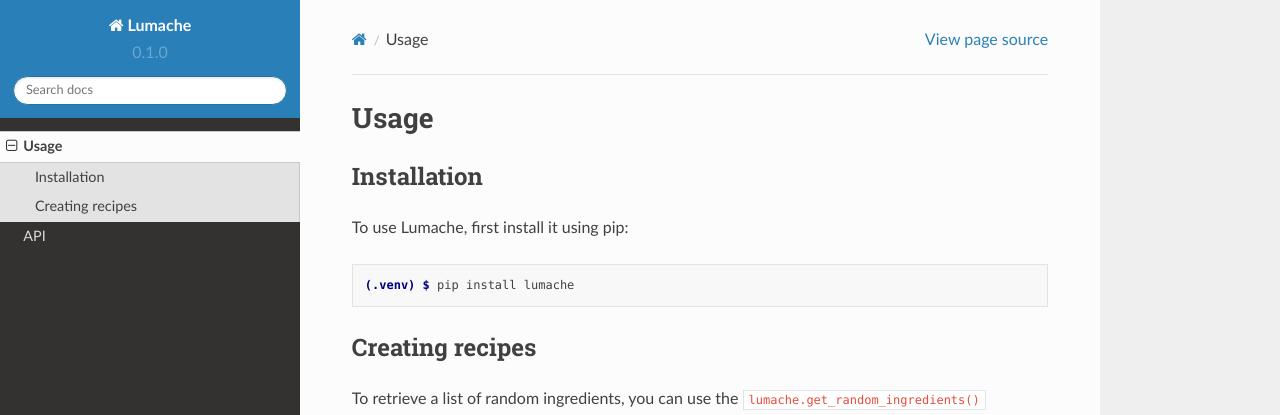
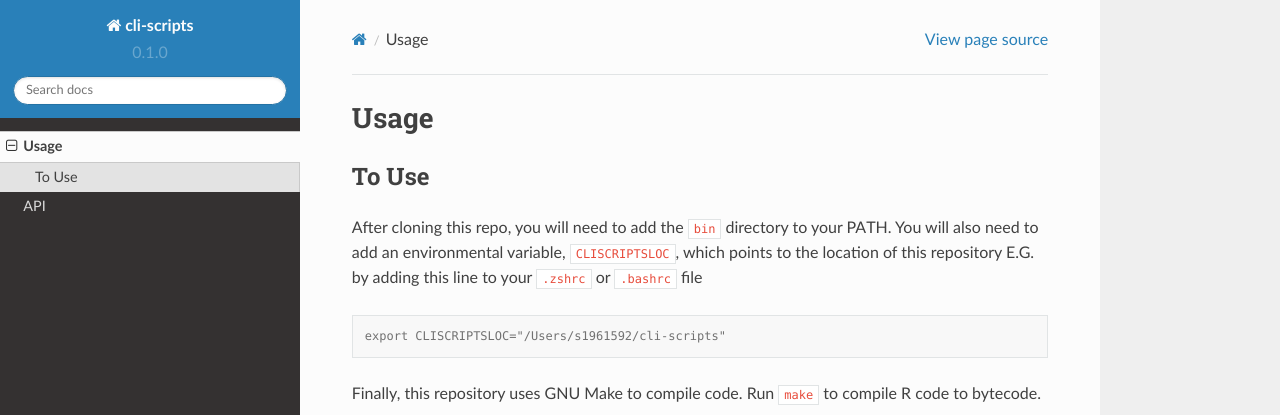
Before and after one commit to nathansam/cli-scripts, a Sphinx documentation site: the page built from docs/source/usage.rst, in a window 1280 px wide and 1095 px high. Shown: the top 415 px of the window. Built offline with Sphinx 7.4.7 and the Read the Docs theme 2.0.0, drawn with Linux system fonts in a browser that asks for light colours; some of the changed text lies outside the part shown.

Commit message:
Add basic docs setup

```diff
--- a/docs/source/conf.py
+++ b/docs/source/conf.py
@@ -2,9 +2,9 @@
 
 # -- Project information
 
-project = 'Lumache'
-copyright = '2021, Graziella'
-author = 'Graziella'
+project = 'cli-scripts'
+copyright = '2022, Nathan Constantine-Cooke'
+author = 'Nathan Constantine-Cooke'
 
 release = '0.1'
 version = '0.1.0'
--- a/docs/source/usage.rst
+++ b/docs/source/usage.rst
@@ -1,33 +1,20 @@
 Usage
 =====
 
-.. _installation:
+.. _To use:
 
-Installation
+To Use
 ------------
 
-To use Lumache, first install it using pip:
+After cloning this repo, you will need to add the ``bin`` directory to your
+PATH. You will also need to add an environmental variable, ``CLISCRIPTSLOC``,
+which points to the location of this repository E.G. by adding this line to
+your ``.zshrc`` or ``.bashrc`` file
+
 
 .. code-block:: console
 
-   (.venv) $ pip install lumache
+   export CLISCRIPTSLOC="/Users/s1961592/cli-scripts"
 
-Creating recipes
-----------------
-
-To retrieve a list of random ingredients,
-you can use the ``lumache.get_random_ingredients()`` function:
-
-.. autofunction:: lumache.get_random_ingredients
-
-The ``kind`` parameter should be either ``"meat"``, ``"fish"``,
-or ``"veggies"``. Otherwise, :py:func:`lumache.get_random_ingredients`
-will raise an exception.
-
-.. autoexception:: lumache.InvalidKindError
-
-For example:
-
->>> import lumache
->>> lumache.get_random_ingredients()
-['shells', 'gorgonzola', 'parsley']
+Finally, this repository uses GNU Make to compile code. Run
+``make`` to compile R code to bytecode.
```
Also changed, not shown: README.md (+4 -0 lines), docs/source/index.rst (+3 -8 lines), .readthedocs.yaml (added).
